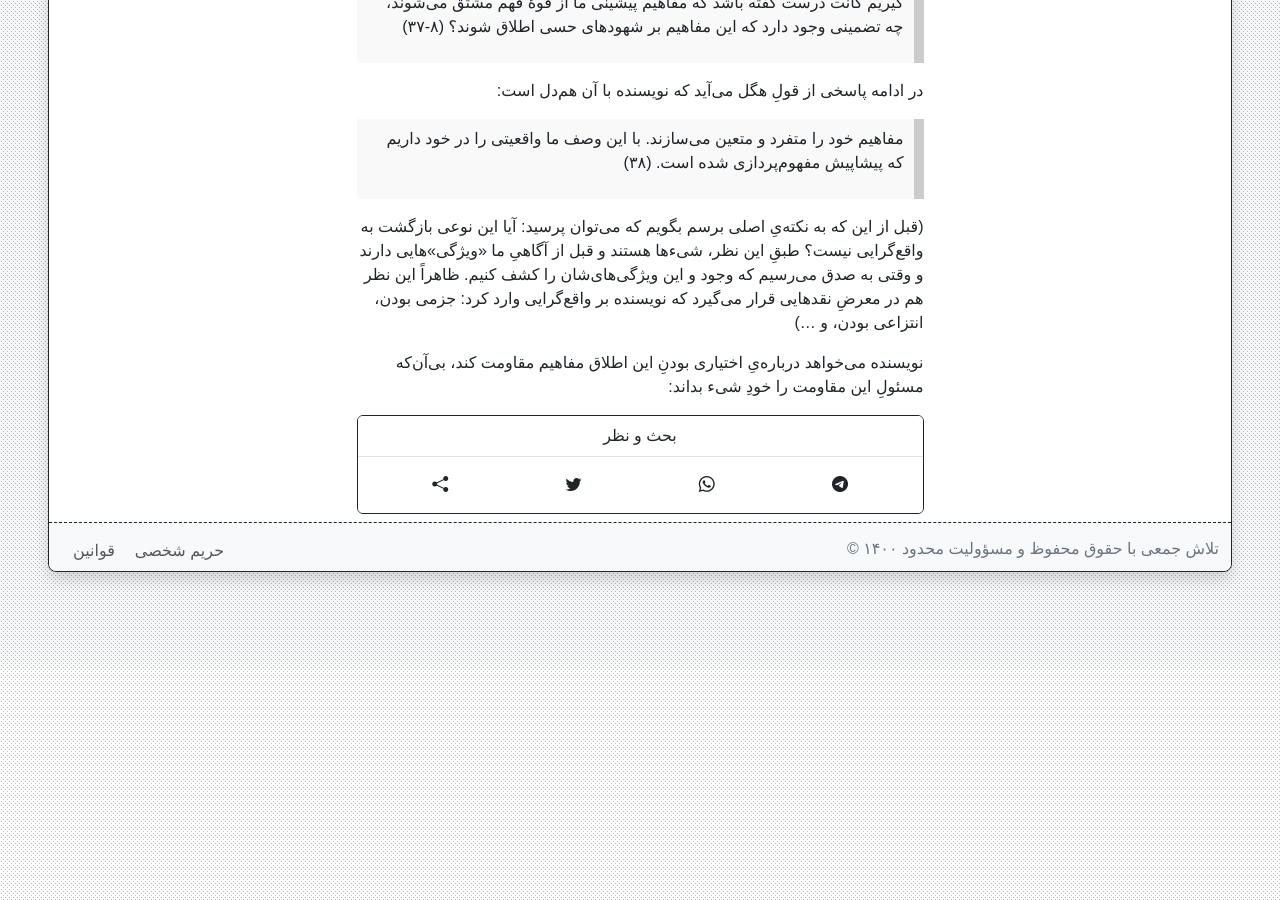
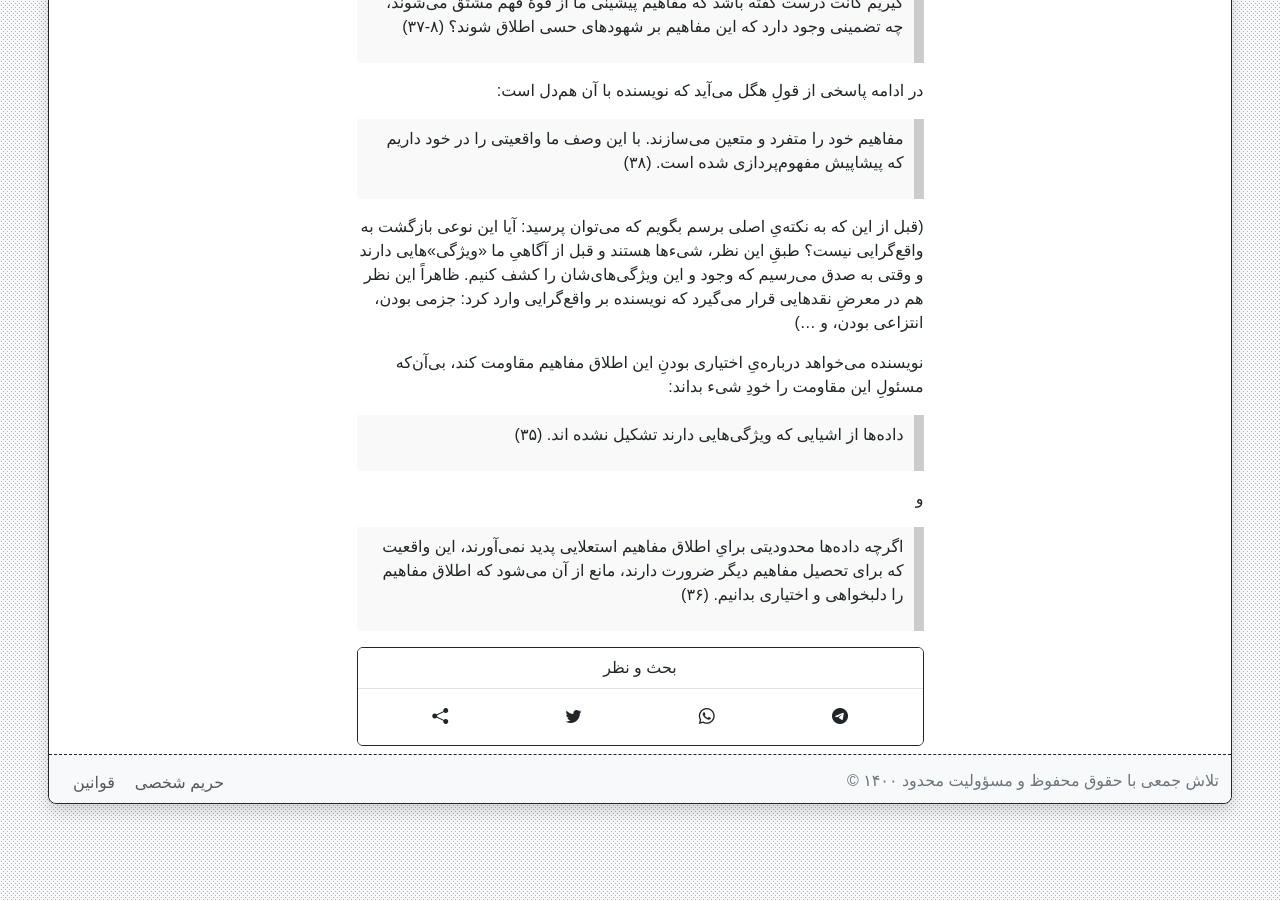
Before and after one commit to phicudemy/phicudemy.github.io, a Jekyll site: the page built from _posts/2024-08-02-perspevtive.md, in a window 1280 px wide and 900 px high, scrolled down 7954 px. Built offline with Jekyll 4.4.1, drawn with Linux system fonts in a browser that asks for light colours; comment, search, counter and statistics services are not loaded; a style sheet for code colours, icons or effects is not loaded; before the commit the page ends 8622 px from its top, so only the background shows below that.

Commit message:
TinaCMS content update

```diff
--- a/_posts/2024-08-02-perspevtive.md
+++ b/_posts/2024-08-02-perspevtive.md
@@ -128,3 +128,9 @@ tags:
 (قبل از این که به نکته‌یِ اصلی برسم بگویم که می‌توان پرسید: آیا این نوعی بازگشت به واقع‌گرایی نیست؟ طبقِ این نظر، شیء‌ها هستند و قبل از آگاهیِ ما «ویژگی»هایی دارند و وقتی به صدق می‌رسیم که وجود و این ویژگی‌های‌شان را کشف کنیم. ظاهراً این نظر هم در معرضِ نقدهایی قرار می‌گیرد که نویسنده بر واقع‌گرایی وارد کرد: جزمی بودن، انتزاعی بودن، و ...)
 
 نویسنده می‌خواهد درباره‌یِ اختیاری بودنِ این اطلاق مفاهیم مقاومت کند، بی‌آن‌که مسئولِ این مقاومت را خودِ شیء بداند:
+
+> داده‌ها از اشیایی که ویژگی‌هایی دارند تشکیل نشده اند. (۳۵)
+
+و
+
+> اگرچه داده‌ها محدودیتی برایِ اطلاق مفاهیم استعلایی پدید نمی‌آورند، این واقعیت که  برای تحصیل مفاهیم دیگر ضرورت دارند، مانع از آن می‌شود که اطلاق مفاهیم را دلبخواهی و اختیاری بدانیم. (۳۶)
```
